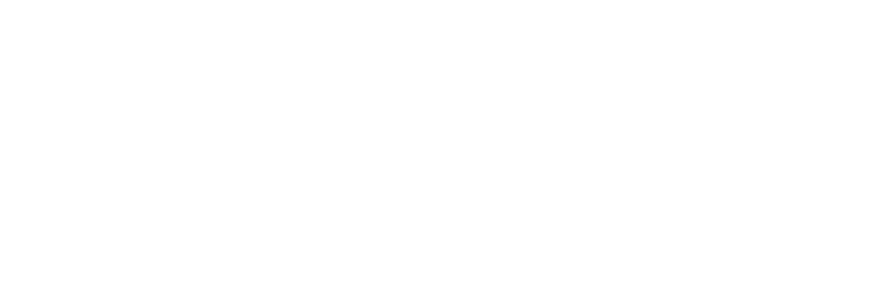
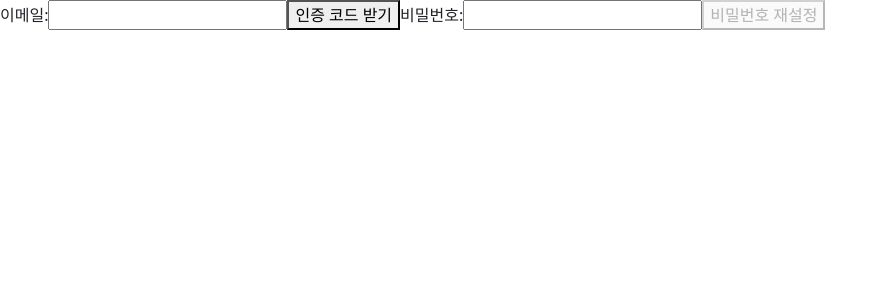
Before and after one commit to homi5435/Elice_4team_buy-gurus-front, a React (Vite) app: page /reset-password in a window 1280 px wide. Before the commit this address had no page. Shown: the top 300 px of the page, without its empty margins (0-887 px from the left). Built offline with nearby package versions, Linux system fonts and the light colour scheme.

Commit message:
url update

```diff
--- a/src/App.jsx
+++ b/src/App.jsx
@@ -2,13 +2,15 @@
 import { Outlet, Route, Routes } from "react-router-dom";
 import "./App.css";
 import Home from "./pages/Home";
-import Signup from "./pages/Signup";
-import Login from "./pages/Login";
+import Signup from "./pages/user/Signup";
+import Login from "./pages/user/Login";
 import Order from "./pages/Order/Order";
 import OrderDetail from "./pages/OrderDetail/OrderDetail";
 import AccordionTest from "./pages/AccordionTest";
-import MyPage from "./pages/MyPage";
+import MyPage from "./pages/user/MyPage";
 import OrderItem from "./pages/OrderItem/OrderItem";
+import ResetPassword from "./pages/user/ResetPassword";
+import SellerRegistration from "./pages/user/SellerRegistration";
 
 function App() {
   return (
@@ -17,14 +19,16 @@
         <Route path="/home" element={<Home />} exact />
         <Route path="/login" element={<Login />} />
         <Route path="/signup" element={<Signup />} />
+        <Route path="/reset-password" element={<ResetPassword />} />
+        <Route path="/seller-registration" element={<SellerRegistration />} />
 
-        <Route path="/order" element={<Order/>} />
+        <Route path="/order" element={<Order />} />
         <Route path="/order/:orderId" element={<OrderDetail />} />
 
         <Route path="/userMe" element={<MyPage />} />
         <Route path="/orderitem" element={<OrderItem />} />
 
-        <Route path="/test" element={<AccordionTest />}/>
+        <Route path="/test" element={<AccordionTest />} />
       </Routes>
     </>
   );
--- a/src/pages/Login.jsx
+++ b/src/pages/user/Login.jsx
@@ -66,6 +66,7 @@
           <button type="submit">로그인</button>
         </form>
       </div>
+      <a href="/reset-password">비밀번호를 잊어버리셨나요?</a>
       <a href="/signup">회원가입</a>
       <a
         href={`${
--- a/src/pages/MyPage.jsx
+++ b/src/pages/user/MyPage.jsx
@@ -14,6 +14,10 @@
     nickname: "",
     email: "",
   });
+  const [isCodeSent, setIsCodeSent] = useState(false);
+  const [code, setCode] = useState("");
+  const [isEmailVerified, setIsEmailVerified] = useState(false);
+  const [message, setMessage] = useState("");
 
   // 사용자 정보를 불러오는 함수
   const fetchUserInfo = async () => {
@@ -39,8 +43,71 @@
     }
   };
 
+  // 인증 코드 전송 함수
+  const handleSendVerificationCode = async () => {
+    try {
+      const response = await fetch(
+        `${
+          import.meta.env.VITE_APP_BACKEND_URL
+        }/api/auth/send-verification-email?email=${updatedInfo.email}`,
+        {
+          method: "POST",
+          headers: {
+            "Content-Type": "application/json",
+          },
+        }
+      );
+
+      if (response.ok) {
+        setIsCodeSent(true);
+        setMessage("인증 코드가 이메일로 전송되었습니다.");
+      } else {
+        setMessage("인증 코드 전송에 실패했습니다. 다시 시도해주세요.");
+      }
+    } catch (error) {
+      console.error("이메일 인증 코드 전송 오류:", error);
+      setMessage("서버와의 통신 중 오류가 발생했습니다.");
+    }
+  };
+
+  // 인증 코드 검증 함수
+  const handleVerifyCode = async () => {
+    const verifyData = {
+      email: updatedInfo.email,
+      code: code,
+    };
+
+    try {
+      const response = await fetch(
+        `${import.meta.env.VITE_APP_BACKEND_URL}/api/auth/verify-code`,
+        {
+          method: "POST",
+          headers: {
+            "Content-Type": "application/json",
+          },
+          body: JSON.stringify(verifyData),
+        }
+      );
+
+      if (response.ok) {
+        setIsEmailVerified(true);
+        setMessage("이메일 인증이 완료되었습니다.");
+      } else {
+        setMessage("인증 코드가 일치하지 않습니다.");
+      }
+    } catch (error) {
+      console.error("인증 코드 검증 오류:", error);
+      setMessage("서버와의 통신 중 오류가 발생했습니다.");
+    }
+  };
+
   // 닉네임과 이메일을 수정하는 함수
   const handleUpdate = async () => {
+    if (isEditing.email && !isEmailVerified) {
+      setMessage("이메일 인증을 완료해야 수정할 수 있습니다.");
+      return;
+    }
+
     try {
       const response = await fetch(
         `${import.meta.env.VITE_APP_BACKEND_URL}/userMe`,
@@ -67,7 +134,7 @@
         email: updatedInfo.email,
       });
       setIsEditing({ nickname: false, email: false });
-      alert("수정이 완료되었습니다.");
+      setMessage("수정이 완료되었습니다.");
     } catch (error) {
       console.error("Failed to update user info:", error);
     }
@@ -123,6 +190,7 @@
       <div>
         <label>이메일: </label>
         {isEditing.email ? (
+          <>
             <input
               type="email"
               value={updatedInfo.email}
@@ -130,6 +198,28 @@
                 setUpdatedInfo({ ...updatedInfo, email: e.target.value })
               }
             />
+            <button
+              type="button"
+              onClick={handleSendVerificationCode}
+              disabled={isCodeSent || isEmailVerified}
+            >
+              인증 코드 받기
+            </button>
+            {isCodeSent && !isEmailVerified && (
+              <>
+                <label>인증 코드:</label>
+                <input
+                  type="text"
+                  value={code}
+                  onChange={(e) => setCode(e.target.value)}
+                  required
+                />
+                <button type="button" onClick={handleVerifyCode}>
+                  인증 코드 확인
+                </button>
+              </>
+            )}
+          </>
         ) : (
           <span onClick={() => setIsEditing({ ...isEditing, email: true })}>
             {userInfo.email}
@@ -147,6 +237,7 @@
 
       <button onClick={handleUpdate}>수정하기</button>
       <button onClick={handleDelete}>회원탈퇴</button>
+      {message && <p>{message}</p>}
     </div>
   );
 };
--- /dev/null
+++ b/src/pages/user/ResetPassword.jsx
@@ -0,0 +1,158 @@
+import { useState } from "react";
+
+const ResetPassword = () => {
+  const [email, setEmail] = useState("");
+  const [password, setPassword] = useState("");
+  const [code, setCode] = useState("");
+  const [isEmailVerified, setIsEmailVerified] = useState(false);
+  const [isCodeSent, setIsCodeSent] = useState(false);
+  const [message, setMessage] = useState("");
+
+  // 이메일 인증 코드 전송 함수
+  const handleSendVerificationCode = async () => {
+    try {
+      const response = await fetch(
+        `${
+          import.meta.env.VITE_APP_BACKEND_URL
+        }/api/auth/send-verification-email?email=${email}`,
+        {
+          method: "POST",
+          headers: {
+            "Content-Type": "application/json",
+          },
+        }
+      );
+
+      if (response.ok) {
+        setIsCodeSent(true);
+        setMessage("인증 코드가 이메일로 전송되었습니다.");
+      } else {
+        setMessage("인증 코드 전송에 실패했습니다. 다시 시도해주세요.");
+      }
+    } catch (error) {
+      console.error("이메일 인증 코드 전송 오류:", error);
+      setMessage("서버와의 통신 중 오류가 발생했습니다.");
+    }
+  };
+
+  // 인증 코드 검증 함수
+  const handleVerifyCode = async () => {
+    const verifyData = {
+      email: email,
+      code: code,
+    };
+
+    try {
+      const response = await fetch(
+        `${import.meta.env.VITE_APP_BACKEND_URL}/api/auth/verify-code`,
+        {
+          method: "POST",
+          headers: {
+            "Content-Type": "application/json",
+          },
+          body: JSON.stringify(verifyData),
+        }
+      );
+
+      if (response.ok) {
+        setIsEmailVerified(true);
+        setMessage("이메일 인증이 완료되었습니다.");
+      } else {
+        setMessage("인증 코드가 일치하지 않습니다.");
+      }
+    } catch (error) {
+      console.error("인증 코드 검증 오류:", error);
+      setMessage("서버와의 통신 중 오류가 발생했습니다.");
+    }
+  };
+
+  const handleResetPassword = async (e) => {
+    e.preventDefault();
+
+    if (!isEmailVerified) {
+      setMessage("이메일 인증을 완료해야 비밀번호 재설정이 가능합니다.");
+      return;
+    }
+
+    const resetData = {
+      email: email,
+      password: password,
+    };
+
+    try {
+      const response = await fetch(
+        `${import.meta.env.VITE_APP_BACKEND_URL}/reset-password`,
+        {
+          method: "PATCH",
+          headers: {
+            "Content-Type": "application/json",
+          },
+          body: JSON.stringify(resetData),
+        }
+      );
+
+      if (response.status === 200) {
+        console.log("비밀번호 재설정 성공");
+        window.location.href = "/login";
+      } else {
+        alert("비밀번호 재설정에 실패했습니다.");
+      }
+    } catch (error) {
+      console.error("비밀번호 재설정 요청 중 오류 발생:", error);
+      alert("서버와의 통신 중 오류가 발생했습니다.");
+    }
+  };
+
+  return (
+    <>
+      <div>
+        <form onSubmit={handleResetPassword}>
+          <label>이메일:</label>
+          <input
+            type="email"
+            value={email}
+            onChange={(e) => setEmail(e.target.value)}
+            required
+            disabled={isEmailVerified} // 이메일 인증 완료 후 수정 불가
+          />
+          <button
+            type="button"
+            onClick={handleSendVerificationCode}
+            disabled={isCodeSent || isEmailVerified}
+          >
+            인증 코드 받기
+          </button>
+
+          {isCodeSent && !isEmailVerified && (
+            <>
+              <label>인증 코드:</label>
+              <input
+                type="text"
+                value={code}
+                onChange={(e) => setCode(e.target.value)}
+                required
+              />
+              <button type="button" onClick={handleVerifyCode}>
+                인증 코드 확인
+              </button>
+            </>
+          )}
+
+          <label>비밀번호:</label>
+          <input
+            type="password"
+            value={password}
+            onChange={(e) => setPassword(e.target.value)}
+            required
+          />
+          <button type="submit" disabled={!isEmailVerified}>
+            비밀번호 재설정
+          </button>
+        </form>
+        {message && <p>{message}</p>}
+      </div>
+    </>
+  );
+};
+
+export default ResetPassword;
--- /dev/null
+++ b/src/pages/user/SellerRegistration.jsx
@@ -0,0 +1,5 @@
+const SellerRegistration = () => {
+  return <></>;
+};
+
+export default SellerRegistration;
--- a/src/pages/Signup.jsx
+++ b/src/pages/user/Signup.jsx
@@ -1,11 +1,11 @@
-import Button from "../components/Button";
+import Button from "../../components/Button";
 import { useState } from "react";
 
 const Signup = () => {
   const [nickname, setNickname] = useState("");
   const [email, setEmail] = useState("");
   const [password, setPassword] = useState("");
-  const [verificationCode, setVerificationCode] = useState("");
+  const [code, setCode] = useState("");
   const [isEmailVerified, setIsEmailVerified] = useState(false);
   const [isCodeSent, setIsCodeSent] = useState(false);
   const [message, setMessage] = useState("");
@@ -16,7 +16,7 @@
       const response = await fetch(
         `${
           import.meta.env.VITE_APP_BACKEND_URL
-        }/api/public/send-verification-email?email=${email}`,
+        }/api/auth/send-verification-email?email=${email}`,
         {
           method: "POST",
           headers: {
@@ -39,15 +39,20 @@
 
   // 인증 코드 검증 함수
   const handleVerifyCode = async () => {
+    const verifyData = {
+      email: email,
+      code: code,
+    };
+
     try {
       const response = await fetch(
-        `${import.meta.env.VITE_APP_BACKEND_URL}/api/public/verify-code`,
+        `${import.meta.env.VITE_APP_BACKEND_URL}/api/auth/verify-code`,
         {
           method: "POST",
           headers: {
             "Content-Type": "application/json",
           },
-          body: JSON.stringify({ email, code: verificationCode }),
+          body: JSON.stringify(verifyData),
         }
       );
 
@@ -136,8 +141,8 @@
               <label>인증 코드:</label>
               <input
                 type="text"
-                value={verificationCode}
-                onChange={(e) => setVerificationCode(e.target.value)}
+                value={code}
+                onChange={(e) => setCode(e.target.value)}
                 required
               />
               <button type="button" onClick={handleVerifyCode}>
```
Lines whose indentation alone changed are shown as unchanged.
